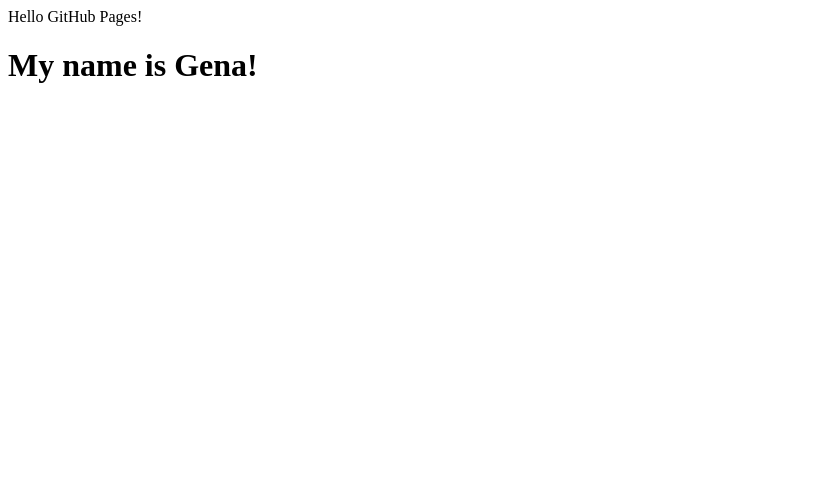
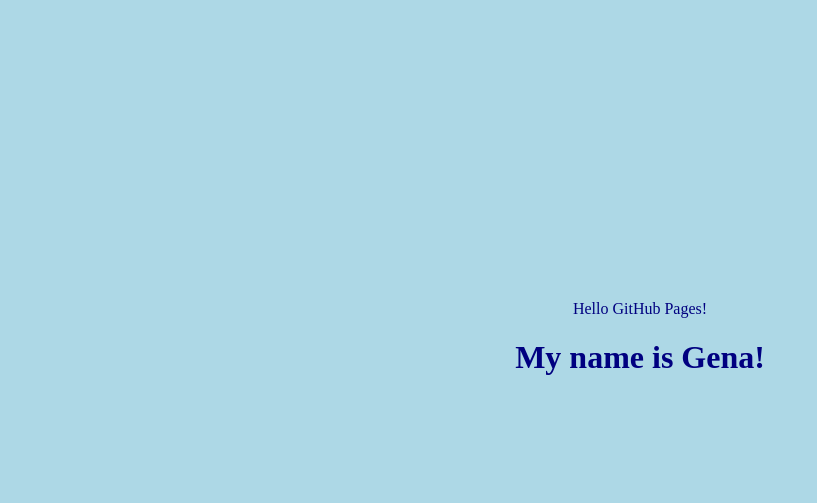
Before and after one commit to fargutvest/GitHubPagesStart, a plain HTML site: page index.html in a window 1280 px wide. Shown: the whole page, without its empty margins (0-817 px from the left). Drawn offline with Linux system fonts and the light colour scheme.

Commit message:
The style file was added.

```diff
--- a/index.html
+++ b/index.html
@@ -1,2 +1,8 @@
+<head>
+<link rel="stylesheet" type="text/css" href="styles.css">
+</head>
+
+<div class="header" align="center">
 <h>Hello GitHub Pages!</h>
 <h1>My name is Gena!</h1>
+</div>
--- /dev/null
+++ b/styles.css
@@ -0,0 +1,14 @@
+body {
+  background-color: lightblue;
+}
+
+.header {
+    color: navy;
+    height: 200px;
+    width: 400px;
+    position: fixed;
+    top: 50%;
+    left: 50%;
+    margin-top: -100px;
+    margin-left: -200px;
+}
```
